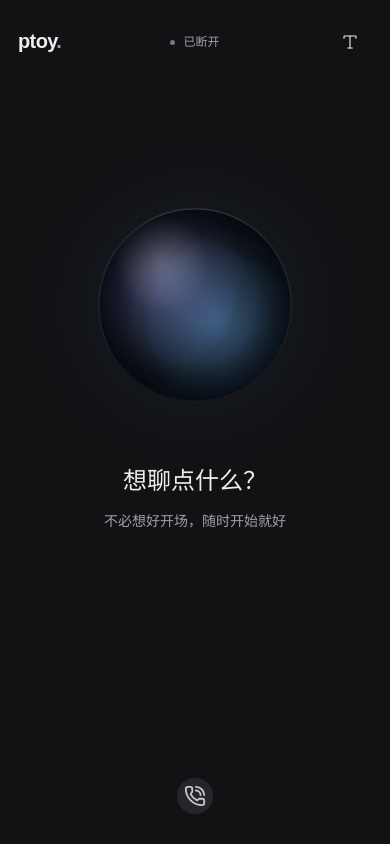
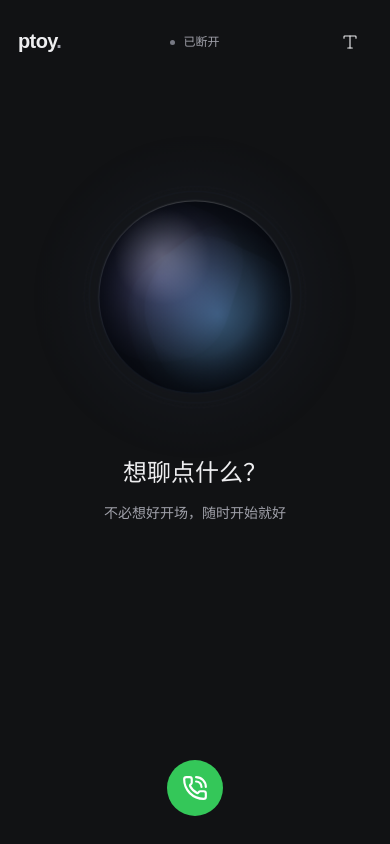
Before and after one commit to Olsondy/ptoy, a React (Vite) app in the folder apps/web/: page / in a window 390 px wide. Built offline with nearby package versions, Linux system fonts and the light colour scheme; no server answers; what @livekit/components-react would draw is missing.

Commit message:
style(web): improve call button colors and mobile sizing

```diff
--- a/apps/web/src/styles.css
+++ b/apps/web/src/styles.css
@@ -34,12 +34,12 @@
   --call-header-icon-size: 18px;
   --call-header-icon-stroke: 1.5;
   --call-icon-stroke: 1.8;
-  --call-control-ink: #c4c6cc;
-  --call-control-fill: #24262a;
-  --call-control-hover: #2d3035;
-  --call-end-ink: #dc9a9f;
-  --call-end-fill: #302125;
-  --call-end-hover: #3b272c;
+  --call-control-ink: #fff;
+  --call-control-fill: #34c759;
+  --call-control-hover: #2db34e;
+  --call-end-ink: #fff;
+  --call-end-fill: #ff3b30;
+  --call-end-hover: #e9342b;
   --call-control-selected: #292a2e;
   --border: #ffffff14;
   --input: #ffffff20;
@@ -185,9 +185,10 @@ button, a { -webkit-tap-highlight-color: transparent; }
   .control-icon:hover::before { background: var(--call-control-selected); }
 }
 @media (max-width: 600px), (pointer: coarse) {
-  .call {
-    --call-target-size: 48px;
-    --call-phone-icon-size: 22px;
+  .call-controls {
+    --call-control-size: 3.5rem;
+    --call-target-size: 64px;
+    --call-phone-icon-size: 26px;
     --call-icon-stroke: 2;
   }
 }
```
